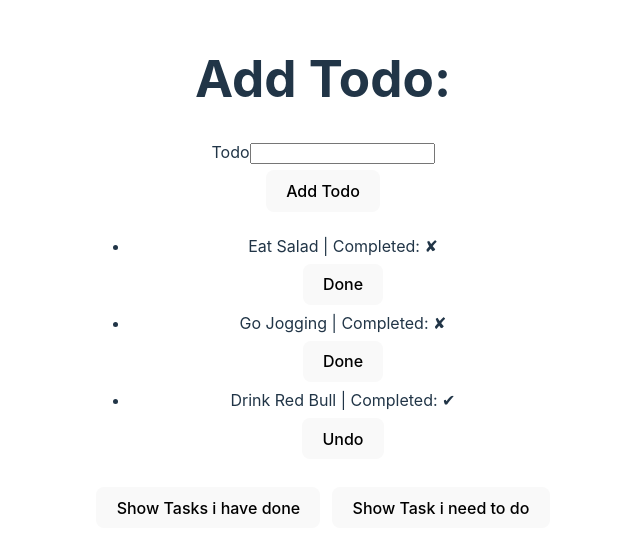
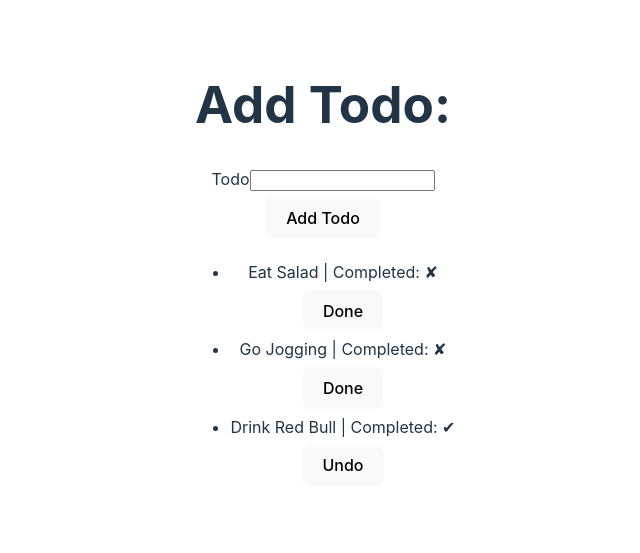
Before and after one commit to SilverTee/redux-todolist, a React (Vite) app: page / in a window 1280 px wide. Shown: the part 125-678 px from the top of the page, without its empty margins (317-957 px from the left). Built offline with nearby package versions, Linux system fonts and the light colour scheme.

Commit message:
remove filters, i won't work longer on this

```diff
--- a/src/components/TodoList.tsx
+++ b/src/components/TodoList.tsx
@@ -51,8 +51,6 @@ function TodoList() {
           </>
         ))}
       </ul>
-      <button className="btn">Show Tasks i have done</button>
-      <button className="btn">Show Task i need to do</button>
     </div>
   );
 }
```
